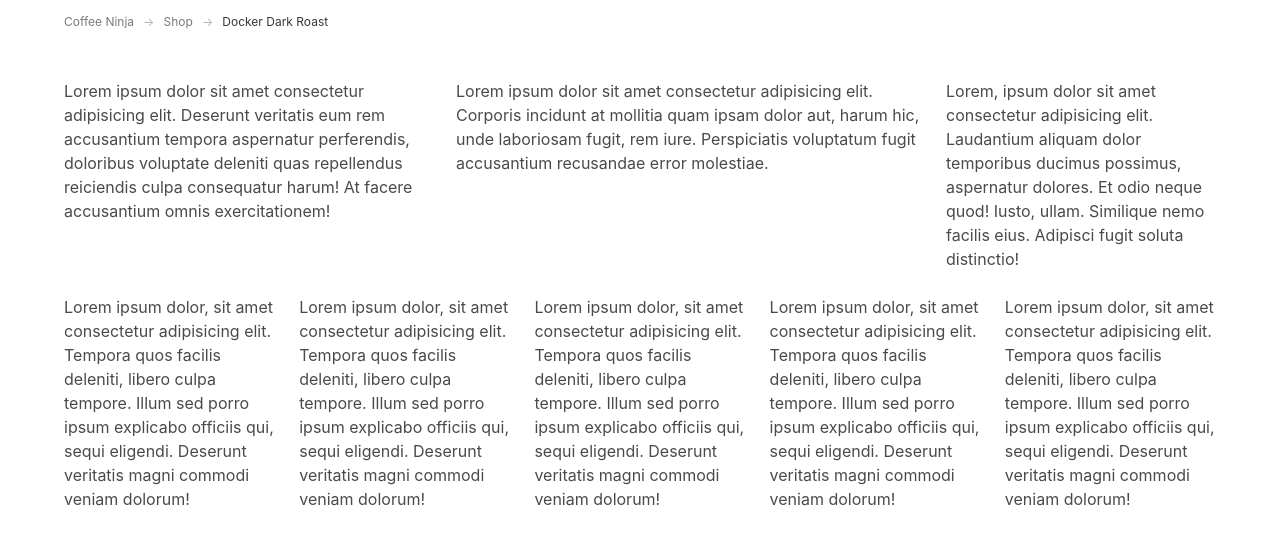
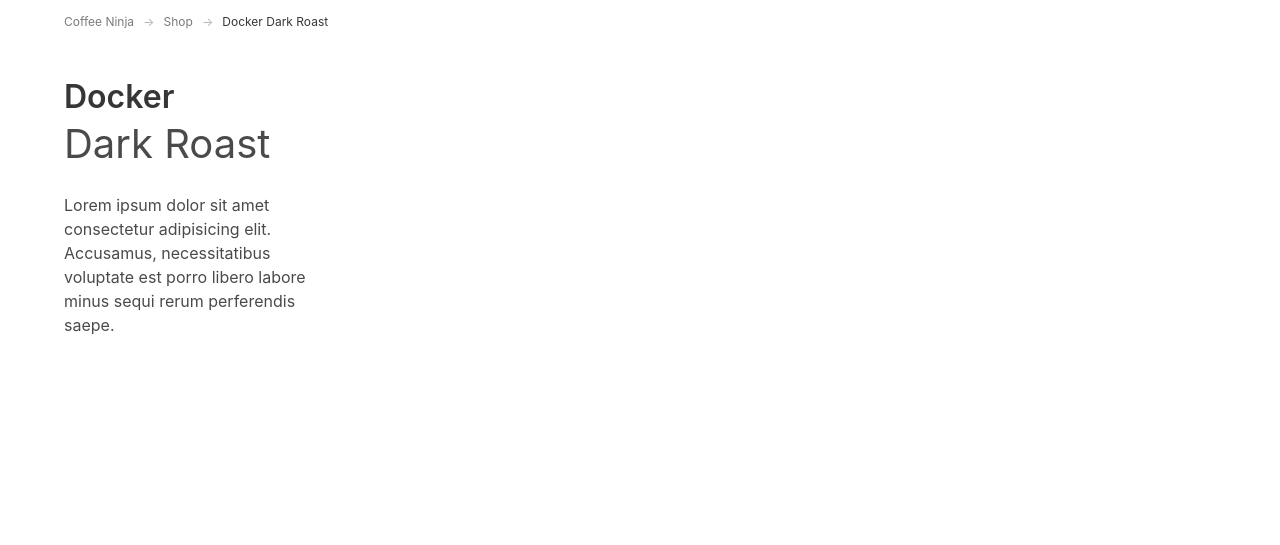
Before and after one commit to djbowen95/bulma-coffee-shop, a plain HTML site: page index.html in a window 1280 px wide. Shown: the part 89-634 px from the top of the page. Drawn offline with nearby package versions, Linux system fonts and the light colour scheme.

Commit message:
Left-hand column with product information

```diff
--- a/index.html
+++ b/index.html
@@ -54,16 +54,11 @@
     <section class="section">
       <div class="container">
         <div class="columns">
-          <div class="column is-4">Lorem ipsum dolor sit amet consectetur adipisicing elit. Deserunt veritatis eum rem accusantium tempora aspernatur perferendis, doloribus voluptate deleniti quas repellendus reiciendis culpa consequatur harum! At facere accusantium omnis exercitationem!</div>
-          <div class="column is-5">Lorem ipsum dolor sit amet consectetur adipisicing elit. Corporis incidunt at mollitia quam ipsam dolor aut, harum hic, unde laboriosam fugit, rem iure. Perspiciatis voluptatum fugit accusantium recusandae error molestiae.</div>
-          <div class="column is-3">Lorem, ipsum dolor sit amet consectetur adipisicing elit. Laudantium aliquam dolor temporibus ducimus possimus, aspernatur dolores. Et odio neque quod! Iusto, ullam. Similique nemo facilis eius. Adipisci fugit soluta distinctio!</div>
-        </div>
-        <div class="columns">
-          <div class="column">Lorem ipsum dolor, sit amet consectetur adipisicing elit. Tempora quos facilis deleniti, libero culpa tempore. Illum sed porro ipsum explicabo officiis qui, sequi eligendi. Deserunt veritatis magni commodi veniam dolorum!</div>
-          <div class="column">Lorem ipsum dolor, sit amet consectetur adipisicing elit. Tempora quos facilis deleniti, libero culpa tempore. Illum sed porro ipsum explicabo officiis qui, sequi eligendi. Deserunt veritatis magni commodi veniam dolorum!</div>
-          <div class="column">Lorem ipsum dolor, sit amet consectetur adipisicing elit. Tempora quos facilis deleniti, libero culpa tempore. Illum sed porro ipsum explicabo officiis qui, sequi eligendi. Deserunt veritatis magni commodi veniam dolorum!</div>
-          <div class="column">Lorem ipsum dolor, sit amet consectetur adipisicing elit. Tempora quos facilis deleniti, libero culpa tempore. Illum sed porro ipsum explicabo officiis qui, sequi eligendi. Deserunt veritatis magni commodi veniam dolorum!</div>
-          <div class="column">Lorem ipsum dolor, sit amet consectetur adipisicing elit. Tempora quos facilis deleniti, libero culpa tempore. Illum sed porro ipsum explicabo officiis qui, sequi eligendi. Deserunt veritatis magni commodi veniam dolorum!</div>
+          <div class="column is-3">
+            <h1 class="is-size-3 title">Docker</h1>
+            <h2 class="is-size-2 subtitle">Dark Roast</h2>
+            <p>Lorem ipsum dolor sit amet consectetur adipisicing elit. Accusamus, necessitatibus voluptate est porro libero labore minus sequi rerum perferendis saepe.</p>
+          </div>
         </div>
       </div>
     </section>
```
